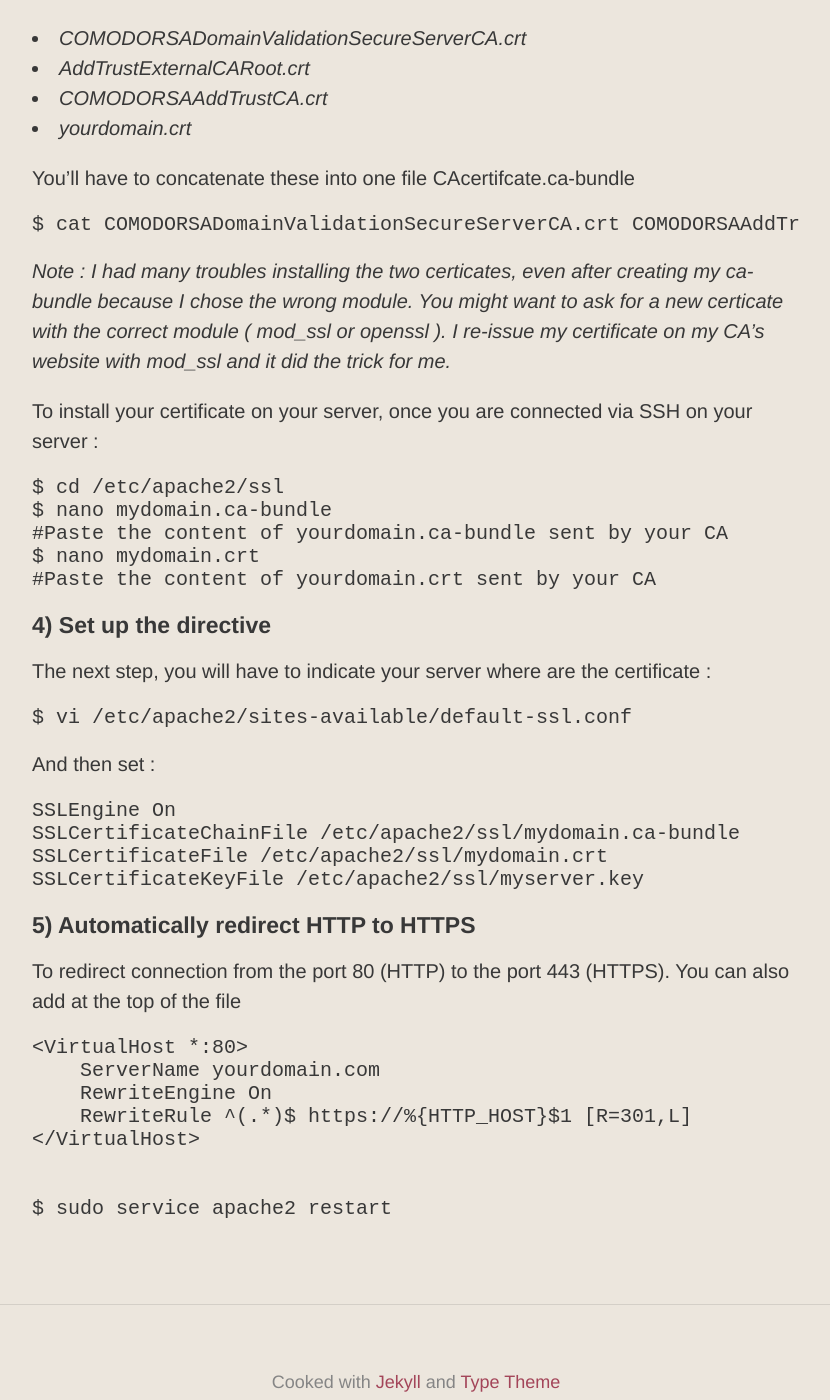
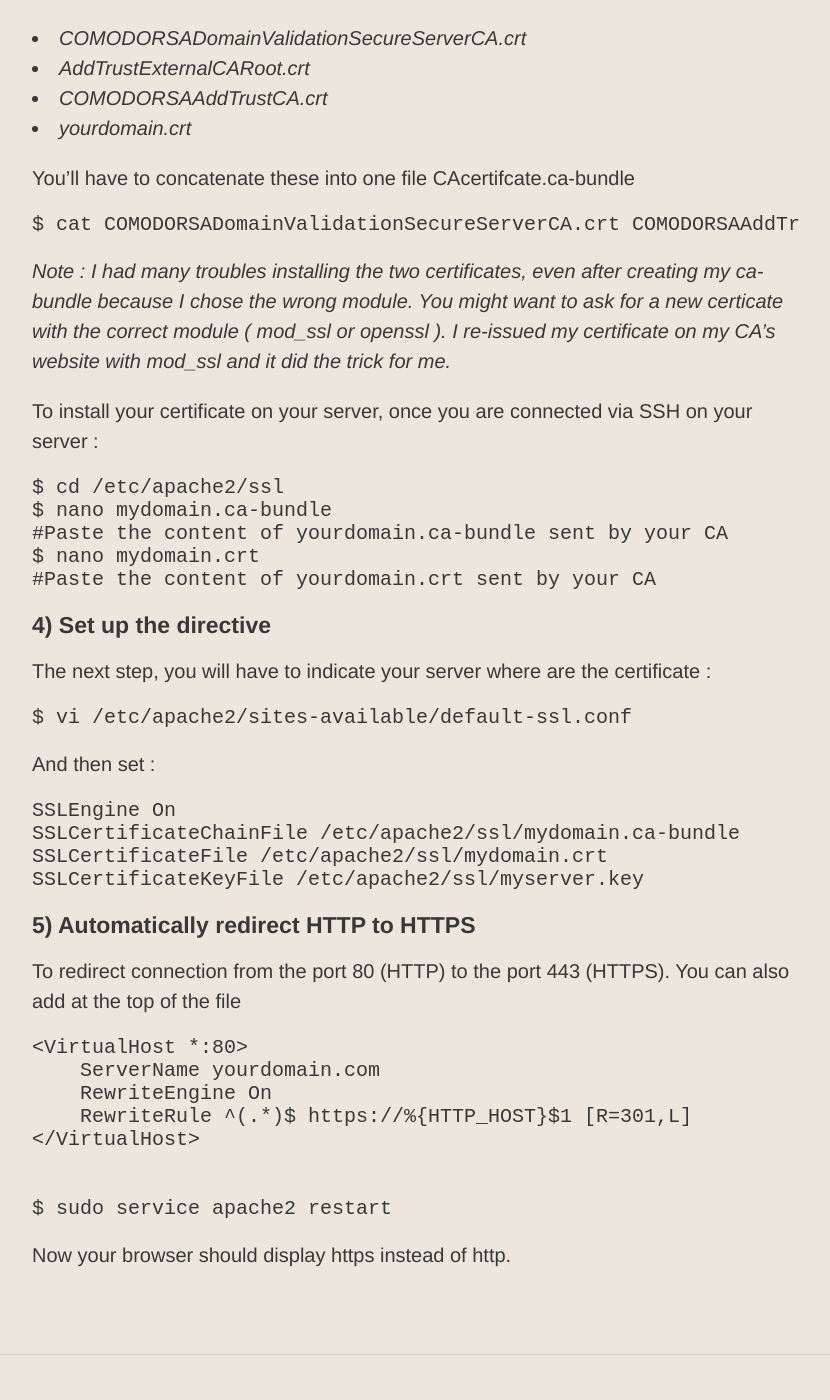
Before and after one commit to vnctaing/blog, a Jekyll site: the page built from _posts/2015-02-07-enable-https-apache-namecheap.md, in a window 1280 px wide and 1400 px high, scrolled down 1829 px. Shown: the whole window, without its empty margins (224-1054 px from the left). Built offline with Jekyll 4.4.1, drawn with Linux system fonts in a browser that asks for light colours; nearby versions of some CDN libraries; comment, search, counter and statistics services are not loaded.

```diff
--- a/_config.yml
+++ b/_config.yml
@@ -41,7 +41,7 @@ theme:
 
   # Scripts
   google_analytics: "UA-55136532-1"
-  disqus_shortname:
+  disqus_shortname: "vnctaing"
 
   # Localization strings
   str_follow_on: "Follow on"
--- a/_posts/2015-02-07-enable-https-apache-namecheap.md
+++ b/_posts/2015-02-07-enable-https-apache-namecheap.md
@@ -52,7 +52,7 @@ You'll have to concatenate these into one file CAcertifcate.ca-bundle
 
 	$ cat COMODORSADomainValidationSecureServerCA.crt COMODORSAAddTrustCA.crt AddTrustExternalCARoot > mydomain.ca-bundle
 
-*Note : I had many troubles installing the two certicates, even after creating my ca-bundle because I chose the wrong module. You might want to ask for a new certicate with the correct module ( mod_ssl or openssl ). I re-issue my certificate on my CA's website with mod_ssl and it did the trick for me.*
+*Note : I had many troubles installing the two certificates, even after creating my ca-bundle because I chose the wrong module. You might want to ask for a new certicate with the correct module ( mod_ssl or openssl ). I re-issued my certificate on my CA's website with mod_ssl and it did the trick for me.*
 
 To install your certificate on your server, once you are connected via SSH on your server :
 
@@ -88,3 +88,6 @@ To redirect connection from the port 80 (HTTP) to the port 443 (HTTPS). You can
 
 
 	$ sudo service apache2 restart
+
+
+Now your browser should display https instead of http.
```
Also changed, not shown: 2 other files.
